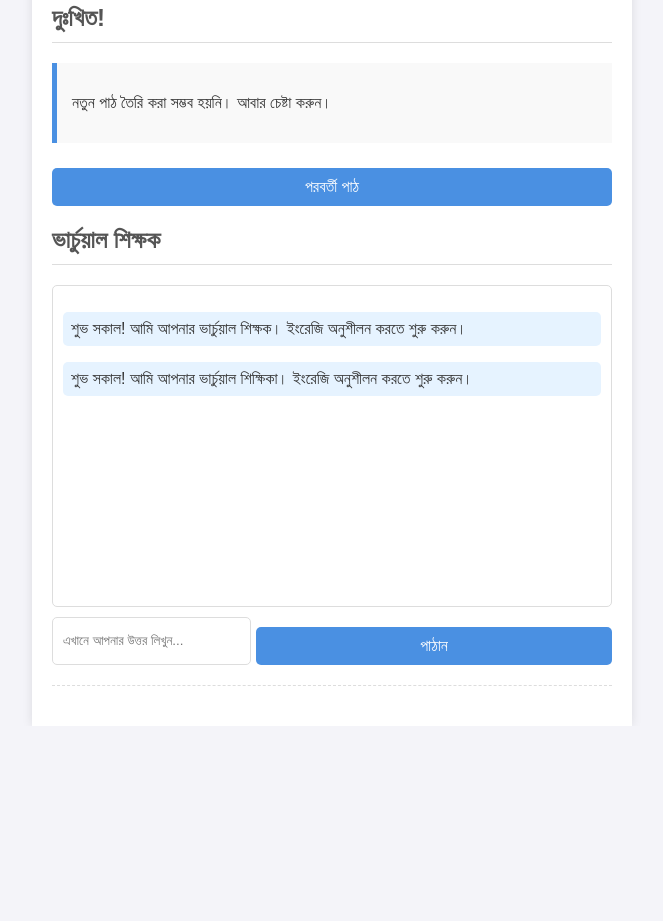
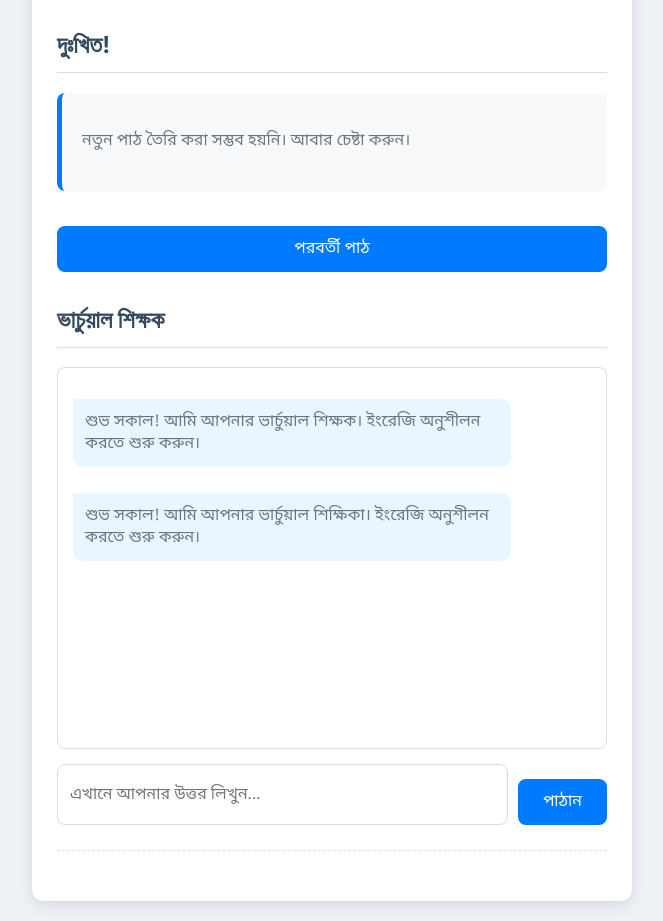
Before and after one commit to shivani15081992-web/automatic-pancake, a plain HTML site: page index.html in a window 1280 px wide. Shown: the part 172-1093 px from the top of the page, without its empty margins (308-971 px from the left). Before the commit the page ends 898 px from the top, so only its background shows below. Drawn offline with Linux system fonts and the light colour scheme; no server answers.

Commit message:
Update style.css

```diff
--- a/style.css
+++ b/style.css
@@ -1,36 +1,52 @@
+@import url('https://fonts.googleapis.com/css2?family=Poppins:wght@400;600&family=Noto+Sans+Bengali:wght@400;500&display=swap');
+
 body {
-    font-family: Arial, sans-serif;
+    font-family: 'Noto Sans Bengali', sans-serif;
     margin: 0;
     padding: 0;
-    background-color: #f4f4f9;
+    background-color: #eef1f6;
     color: #333;
     display: flex;
     justify-content: center;
+    min-height: 100vh;
 }
 
 .container {
     width: 100%;
     max-width: 600px;
-    background-color: #fff;
-    padding: 20px;
-    box-shadow: 0 0 10px rgba(0, 0, 0, 0.1);
+    background-color: #ffffff;
+    padding: 25px;
+    box-shadow: 0 4px 15px rgba(0, 0, 0, 0.1);
     box-sizing: border-box;
+    border-radius: 12px;
+    margin: 20px;
 }
 
 header {
     text-align: center;
     padding-bottom: 20px;
-    border-bottom: 2px solid #eee;
+    border-bottom: 2px solid #e0e0e0;
+    margin-bottom: 20px;
 }
 
 h1 {
-    color: #4a90e2;
+    font-family: 'Poppins', sans-serif;
+    color: #2c3e50;
+    font-size: 2em;
+    margin: 0;
+}
+
+p {
+    font-size: 1em;
+    color: #6c757d;
 }
 
 h2 {
-    color: #555;
+    font-family: 'Poppins', sans-serif;
+    color: #34495e;
     border-bottom: 1px solid #ddd;
     padding-bottom: 10px;
+    margin-top: 30px;
 }
 
 #course-section, #teacher-section {
@@ -38,68 +54,99 @@ h2 {
 }
 
 .lesson-content {
-    background-color: #f9f9f9;
-    border-left: 5px solid #4a90e2;
-    padding: 15px;
-    margin-bottom: 15px;
+    background-color: #f8f9fa;
+    border-left: 5px solid #007bff;
+    padding: 20px;
+    margin-bottom: 20px;
+    border-radius: 8px;
+    line-height: 1.6;
 }
 
 button {
-    background-color: #4a90e2;
+    background-color: #007bff;
     color: #fff;
     border: none;
-    padding: 10px 20px;
+    padding: 12px 25px;
     font-size: 16px;
     cursor: pointer;
-    border-radius: 5px;
+    border-radius: 8px;
     width: 100%;
-    margin-top: 10px;
+    margin-top: 15px;
+    transition: background-color 0.3s ease, transform 0.2s ease;
+    font-family: 'Noto Sans Bengali', sans-serif;
 }
 
 button:hover {
-    background-color: #357abd;
+    background-color: #0056b3;
+    transform: translateY(-2px);
 }
 
 #chat-box {
     border: 1px solid #ddd;
-    padding: 10px;
-    height: 300px;
-    overflow-y: scroll;
-    margin-bottom: 10px;
-    border-radius: 5px;
+    padding: 15px;
+    height: 350px;
+    overflow-y: auto;
+    margin-bottom: 15px;
+    border-radius: 8px;
+    display: flex;
+    flex-direction: column;
 }
 
 .bot-message, .user-message {
-    padding: 8px;
-    margin-bottom: 5px;
-    border-radius: 5px;
+    padding: 12px;
+    margin-bottom: 10px;
+    border-radius: 10px;
+    max-width: 80%;
+    word-wrap: break-word;
+    animation: fadeIn 0.5s ease;
 }
 
 .bot-message {
-    background-color: #e6f3ff;
+    background-color: #e9f5ff;
     text-align: left;
+    align-self: flex-start;
+    border-top-left-radius: 0;
 }
 
 .user-message {
-    background-color: #e2fbdc;
+    background-color: #d4edda;
     text-align: right;
+    align-self: flex-end;
+    border-top-right-radius: 0;
 }
 
 .input-container {
     display: flex;
+    gap: 10px;
 }
 
 #user-input {
     flex-grow: 1;
-    padding: 10px;
+    padding: 12px;
     border: 1px solid #ddd;
-    border-radius: 5px;
-    margin-right: 5px;
+    border-radius: 8px;
+    font-size: 16px;
+    font-family: 'Noto Sans Bengali', sans-serif;
+}
+
+#send-btn {
+    width: auto;
 }
 
 #ad-container {
-    margin-top: 20px;
+    margin-top: 25px;
     text-align: center;
     border-top: 1px dashed #ddd;
-    padding-top: 20px;
+    padding-top: 25px;
 }
+
+@keyframes fadeIn {
+    from {
+        opacity: 0;
+        transform: translateY(10px);
+    }
+    to {
+        opacity: 1;
+        transform: translateY(0);
+    }
+}
```
